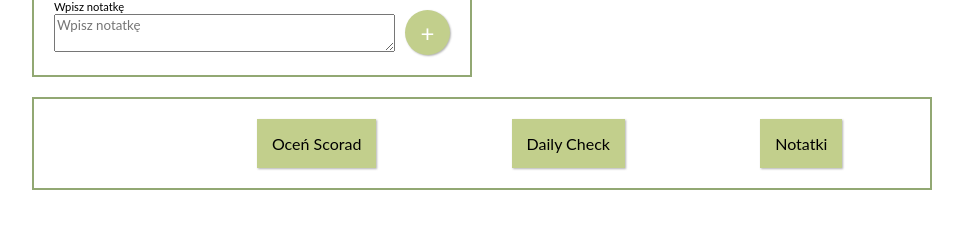
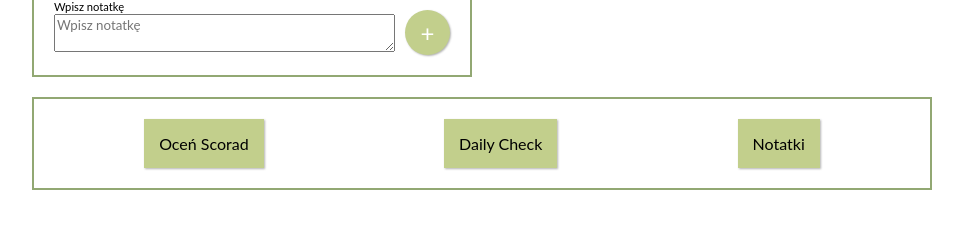
Before and after one commit to karolinachodera/dermatopik, a React (Create React App) app: page / in a window 1280 px wide. Shown: the part 1094-1322 px from the top of the page, without its empty margins (158-1121 px from the left). Built offline with nearby package versions, Linux system fonts and the light colour scheme; no server answers; the database is empty.

Commit message:
add SectionProps and set header as optional

```diff
--- a/src/components/Section/Section.tsx
+++ b/src/components/Section/Section.tsx
@@ -1,10 +1,19 @@
 import { ReactElement, ReactNode } from "react";
 import "./Section.scss";
 
-function Section({ children, header, width, id }: { children: ReactNode, header: string, width: string, id: string}): ReactElement {
+interface SectionProps {
+  children: ReactNode,
+  header?: string,
+  width?: string,
+  id: string,
+}
+
+function Section({ children, header, width, id }: SectionProps): ReactElement {
   return (
-    <section className={`${width} main`} id={id}>
-      <h2>{header}</h2>
+    <section className={width} id={id}>
+      {header &&
+        <h2>{header}</h2>
+       }
       {children}
     </section>
   );
```
